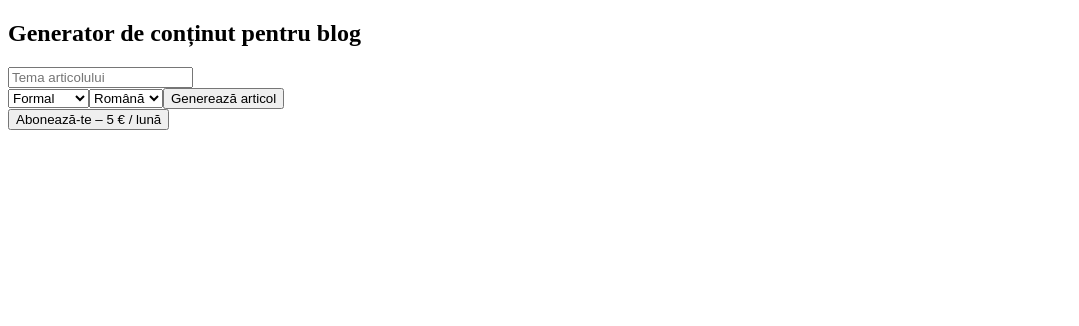
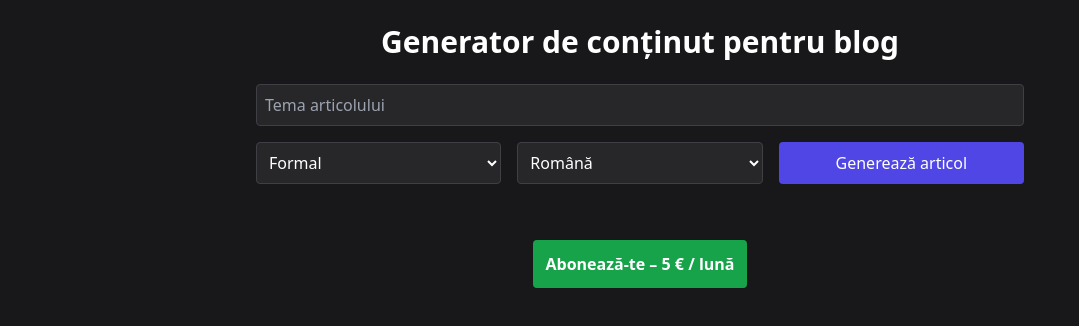
Before and after one commit to ianteodoros/blog-generator, a Next.js app: page / in a window 1280 px wide. Shown: the top 326 px of the page, without its empty margins (0-1079 px from the left). Built offline with nearby package versions, Linux system fonts and the light colour scheme.

Commit message:
Create _app.tsx

```diff
--- /dev/null
+++ b/pages/_app.tsx
@@ -0,0 +1,6 @@
+import '../styles/globals.css';
+import type { AppProps } from 'next/app';
+
+export default function MyApp({ Component, pageProps }: AppProps) {
+  return <Component {...pageProps} />;
+}
```
